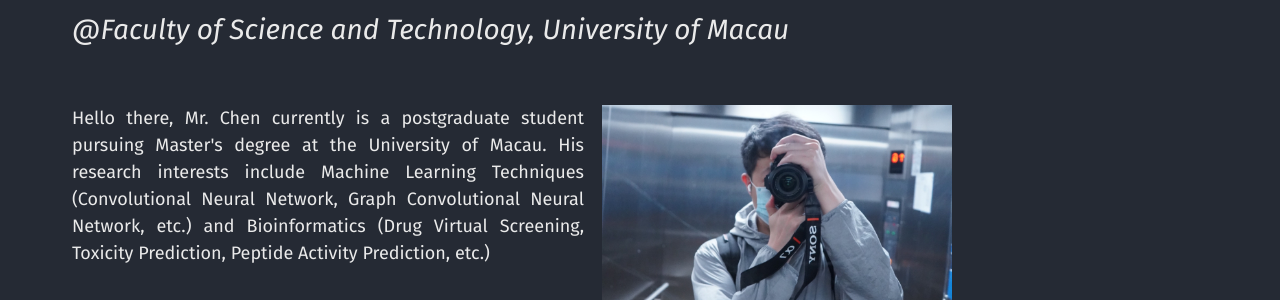
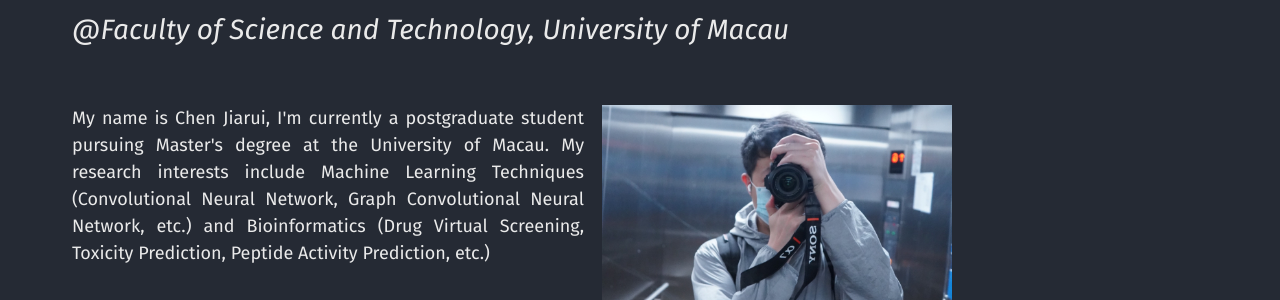
Before and after one commit to chen709847237/chen709847237, a Jekyll site: the page built from cv.md, in a window 1280 px wide and 900 px high. Shown: the part 258-558 px from the top of the window. Built offline with Jekyll 4.4.1, drawn with Linux system fonts in a browser that asks for light colours.

Commit message:
Update cv.json

```diff
--- a/_data/cv.json
+++ b/_data/cv.json
@@ -7,7 +7,7 @@
     "email2": "mb85409@um.edu.mo",
     "phone": ,
     "website": "http://raychen.moe",
-    "summary": "<p class=\"text-justify\">Hello there, Mr. Chen currently is a postgraduate student pursuing Master's degree at the University of Macau. His research interests include Machine Learning Techniques (Convolutional Neural Network, Graph Convolutional Neural Network, etc.) and Bioinformatics (Drug Virtual Screening, Toxicity Prediction, Peptide Activity Prediction, etc.)</p>",
+    "summary": "<p class=\"text-justify\">My name is Chen Jiarui, I'm currently a postgraduate student pursuing Master's degree at the University of Macau. My research interests include Machine Learning Techniques (Convolutional Neural Network, Graph Convolutional Neural Network, etc.) and Bioinformatics (Drug Virtual Screening, Toxicity Prediction, Peptide Activity Prediction, etc.)</p>",
     "location": {
       "address": "University of Macau, Avenida da Universidade",
       "postalCode": "",
```
